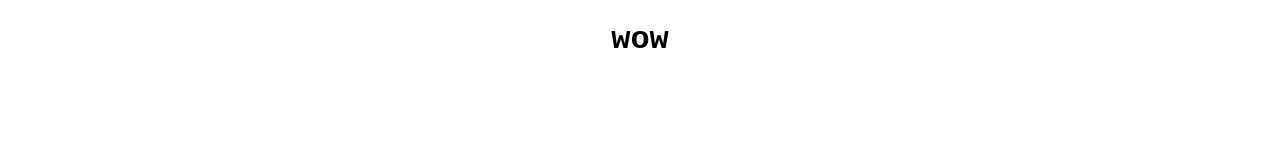
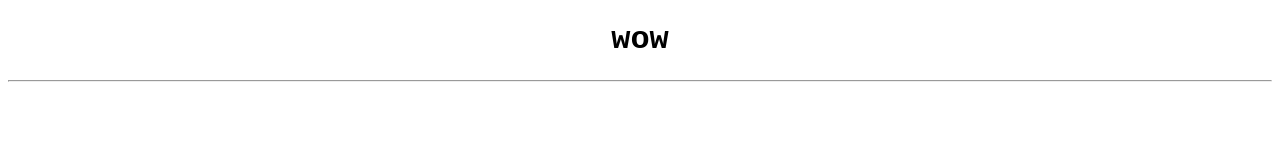
Before and after one commit to SamuelClucas/SamuelClucas.github.io, a plain HTML site: page index.html in a window 1280 px wide. Drawn offline with Linux system fonts and the light colour scheme.

Commit message:
horizontal rule tag

```diff
--- a/index.html
+++ b/index.html
@@ -1,10 +1,12 @@
 <!DOCTYPE html>
 <html>
     <head>
+        <title>My personal site</title>
         <link rel="stylesheet" href="app.css">
     </head>
     <body>
         <h1>wow</h1>
+        <hr>
     </body>
 
 </html>
```
